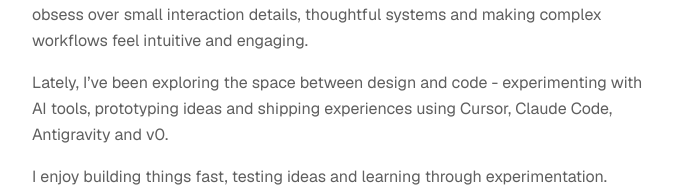
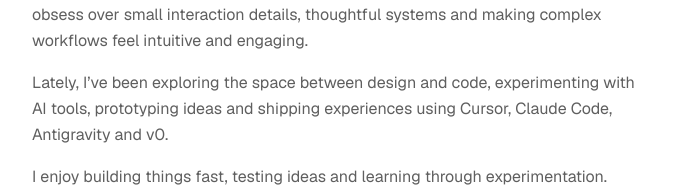
Before and after one commit to aditishinde304/my-portfolio, a Next.js app: page / in a window 1280 px wide. Shown: the part 308-502 px from the top of the page, without its empty margins (300-978 px from the left). Built offline with nearby package versions, Linux system fonts and the light colour scheme; a web font is replaced by a local one.

Commit message:
Replace dash with comma in about copy
https://claude.ai/code/session_01UCRob2Myp4Yf8zL4dcq9wD

```diff
--- a/app/page.tsx
+++ b/app/page.tsx
@@ -121,8 +121,8 @@ export default function Home() {
             systems and making complex workflows feel intuitive and engaging.
           </p>
           <p>
-            Lately, I&rsquo;ve been exploring the space between design and code
-            - experimenting with AI tools, prototyping ideas and shipping
+            Lately, I&rsquo;ve been exploring the space between design and code,
+            experimenting with AI tools, prototyping ideas and shipping
             experiences using Cursor, Claude Code, Antigravity and v0.
           </p>
           <p>
```
